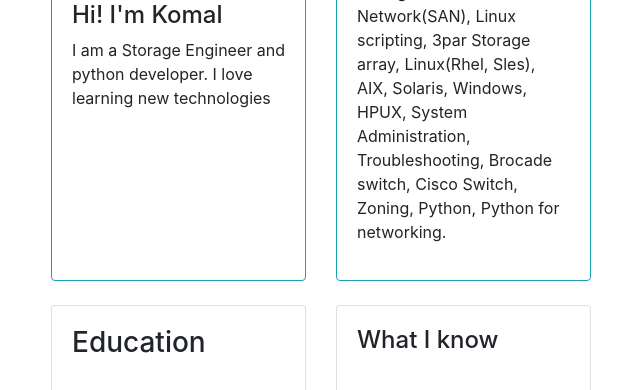
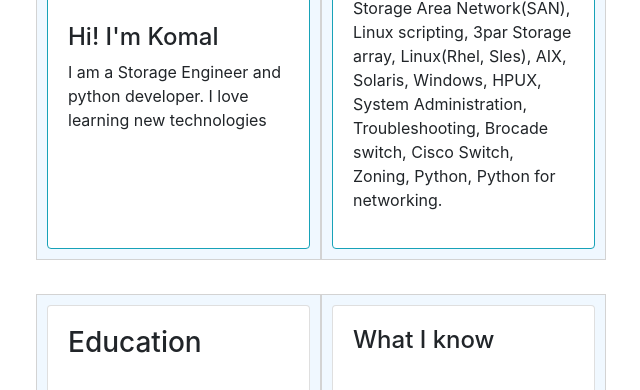
Before and after one commit to komalkri-dev/My_Website, a Django app: page / in a window 1280 px wide. Shown: the part 228-618 px from the top of the page, without its empty margins (34-674 px from the left). Run offline with Django 3.2, Linux system fonts and the light colour scheme; some libraries are stand-ins or nearby versions.

Commit message:
Modified Grid

```diff
--- a/base/templates/base/home.html
+++ b/base/templates/base/home.html
@@ -3,16 +3,29 @@
 <!DOCTYPE html>
 <html>
 <head>
+    <meta name="viewport" content="width:device-width, initial-scale=1">
     <title>Komal Kumari</title>
+    <meta http-equiv="Content-Type" content="text/html; charset=iso-8859-1" />
     <link href="{% static '/css/main.css' %}" rel="stylesheet" type="text/css">
     <link rel="stylesheet" href="https://stackpath.bootstrapcdn.com/bootstrap/4.5.2/css/bootstrap.min.css" integrity="sha384-JcKb8q3iqJ61gNV9KGb8thSsNjpSL0n8PARn9HuZOnIxN0hoP+VmmDGMN5t9UJ0Z" crossorigin="anonymous">
 
+    <style>
+        #gridContainer{
+            padding: 20px;
+        }
+        .grid-row >div {
+            border: 0.7px solid lightgrey;
+            padding: 10px;
+            background-color: aliceblue;
+            margin: 5px 0;
+        }
+    </style>
 </head>
 <body>
     <br>
     <div class = "container">
-        <div class="row">
-            <div class="col-lg-3 col-md-3 col-sm-12 col-xs-12">
+        <div class="row grid-row">
+            <div class="col-md-3 col-xs-12">
                 <div class= "card card-body h-100 border-info" id="profile-wrapper" >
                     <img id="profile-pic" src="{% static 'images/Komal_img.png' %}" >
                     <br>
@@ -20,7 +33,7 @@
                     <p>I am a Storage Engineer and python developer. I love learning new technologies</p>
                 </div>
             </div>
-            <div class ="col-lg-3 col-md-3 col-sm-12 col-xs-12">
+            <div class ="col-md-3 col-xs-12">
                 <div class ="card card-body h-100 border-info">
                     <h3>Experience</h3>
                     <h6>Wipro, Project Engineer</h6>
@@ -33,8 +46,8 @@
             </div>
         </div>
         <br>
-        <div class="row">
-            <div class="col-lg-3 col-md-3 col-sm-12 col-xs-12">
+        <div class="row grid-row">
+            <div class="col-md-3 col-xs-12">
                 <div class= "card card-body h-100" >
                     <h3>
                         Education
@@ -57,7 +70,7 @@
                       </table>
                 </div>
             </div>
-            <div class ="col-lg-3 col-md-3 col-sm-12 col-xs-12">
+            <div class ="col-md-3 col-xs-12">
                 <div class ="card card-body h-100" >
                     <h4>
                         What I know
@@ -95,8 +108,8 @@
             </div>
         </div>
         <br>
-        <div class="row">
-            <div class="col-lg-3 col-md-3 col-sm-12 col-xs-12">
+        <div class="row grid-row">
+            <div class="col-md-3 col-xs-12">
                 <div class= "card card-body h-100" >
                     <h4>
                         Training and Projects I have Done
@@ -137,7 +150,7 @@
                     </table>
                 </div>
             </div>
-            <div class ="col-lg-3 col-md-3 col-sm-12 col-xs-12">
+            <div class ="col-md-3 col-xs-12">
                 <div class ="card card-body justify-content-center h-100 " >
                     <link rel="stylesheet" href="https://cdnjs.cloudflare.com/ajax/libs/font-awesome/4.7.0/css/font-awesome.min.css">
                     <h4 id="Connect">Connect With Me</h4>
```
